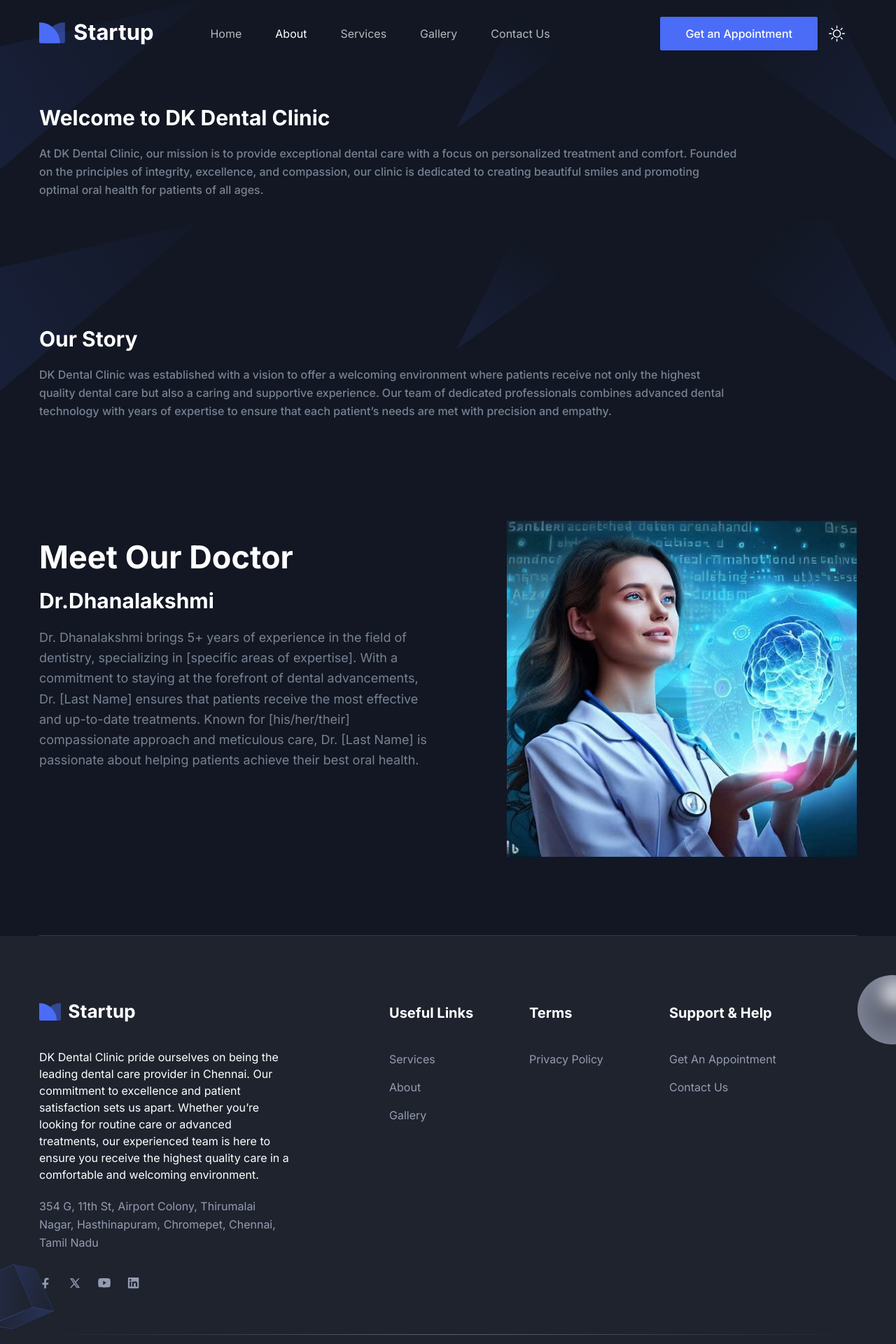
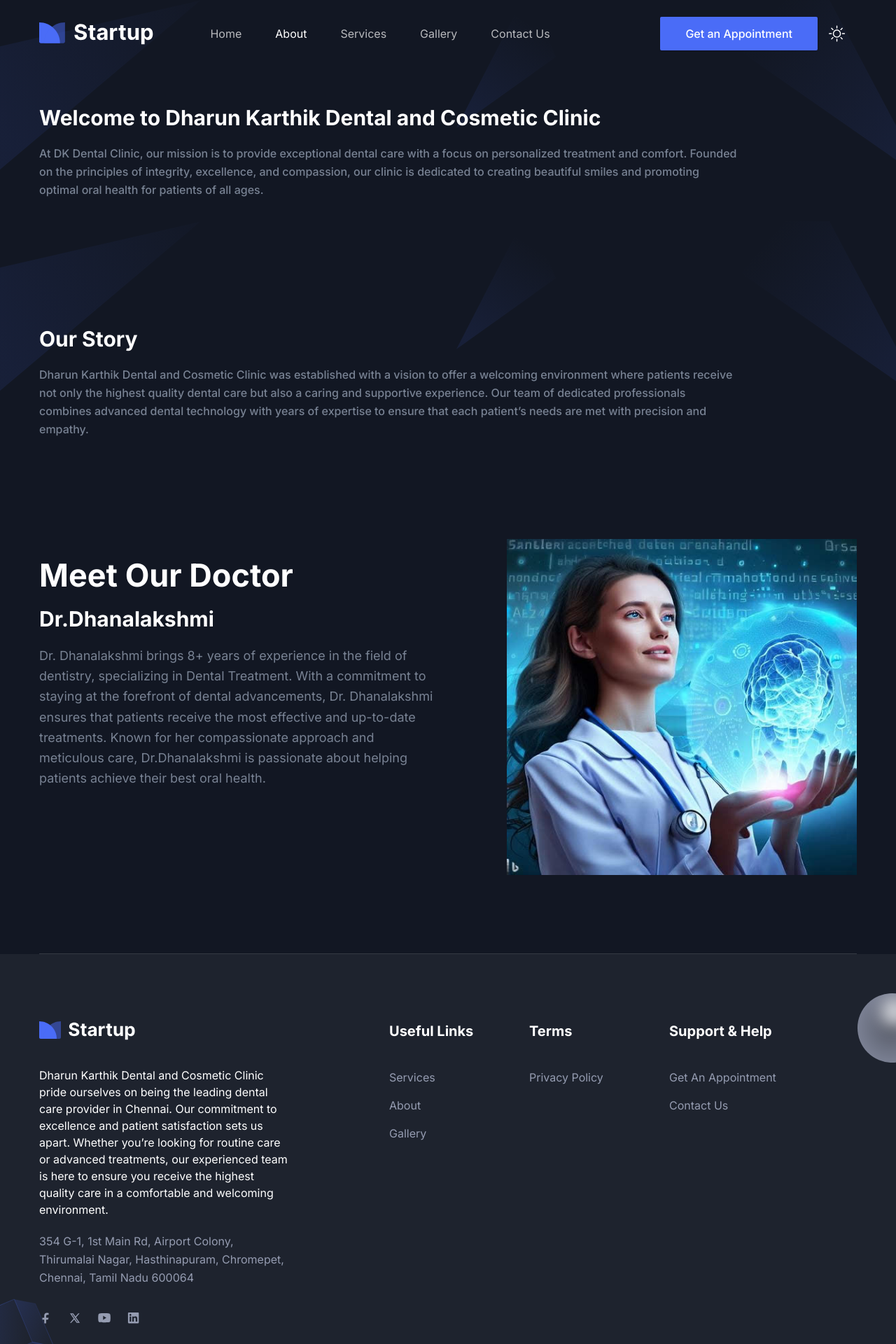
Before and after one commit to prabhakaranazk/nextjs-dkdental, a Next.js app: page /about in a window 1280 px wide. Shown: the top 1920 px of the page at 70% size. Built offline with nearby package versions, Linux system fonts and the light colour scheme.

Commit message:
changed address and title

```diff
--- a/src/app/about/page.tsx
+++ b/src/app/about/page.tsx
@@ -14,12 +14,12 @@ const AboutPage = () => {
   return (
     <>
       <Breadcrumb
-        pageName="Welcome to DK Dental Clinic"
+        pageName="Welcome to Dharun Karthik Dental and Cosmetic Clinic"
         description="At DK Dental Clinic, our mission is to provide exceptional dental care with a focus on personalized treatment and comfort. Founded on the principles of integrity, excellence, and compassion, our clinic is dedicated to creating beautiful smiles and promoting optimal oral health for patients of all ages."
       />
       <Breadcrumb
         pageName="Our Story"
-        description="DK Dental Clinic was established with a vision to offer a welcoming environment where patients receive not only the highest quality dental care but also a caring and supportive experience. Our team of dedicated professionals combines advanced dental technology with years of expertise to ensure that each patient’s needs are met with precision and empathy."
+        description="Dharun Karthik Dental and Cosmetic Clinic was established with a vision to offer a welcoming environment where patients receive not only the highest quality dental care but also a caring and supportive experience. Our team of dedicated professionals combines advanced dental technology with years of expertise to ensure that each patient’s needs are met with precision and empathy."
       />
       <AboutSectionOne />
       {/* <AboutSectionTwo /> */}
--- a/src/components/About/AboutSectionOne.tsx
+++ b/src/components/About/AboutSectionOne.tsx
@@ -33,7 +33,7 @@ const AboutSectionOne = () => {
               </h1>
               <SectionTitle
                 title=""
-                paragraph="Dr. Dhanalakshmi brings 5+ years of experience in the field of dentistry, specializing in [specific areas of expertise]. With a commitment to staying at the forefront of dental advancements, Dr. [Last Name] ensures that patients receive the most effective and up-to-date treatments. Known for [his/her/their] compassionate approach and meticulous care, Dr. [Last Name] is passionate about helping patients achieve their best oral health."
+                paragraph="Dr. Dhanalakshmi brings 8+ years of experience in the field of dentistry, specializing in Dental Treatment. With a commitment to staying at the forefront of dental advancements, Dr. Dhanalakshmi ensures that patients receive the most effective and up-to-date treatments. Known for her compassionate approach and meticulous care, Dr.Dhanalakshmi is passionate about helping patients achieve their best oral health."
               />
               {/* <div
                 className="mb-12 max-w-[570px] lg:mb-0"
--- a/src/components/Footer/index.tsx
+++ b/src/components/Footer/index.tsx
@@ -26,9 +26,9 @@ const Footer = () => {
                     height={30}
                   />
                 </Link>
-                <p className="mb-5">DK Dental Clinic pride ourselves on being the leading dental care provider in Chennai. Our commitment to excellence and patient satisfaction sets us apart. Whether you’re looking for routine care or advanced treatments, our experienced team is here to ensure you receive the highest quality care in a comfortable and welcoming environment.</p>
+                <p className="mb-5">Dharun Karthik Dental and Cosmetic Clinic pride ourselves on being the leading dental care provider in Chennai. Our commitment to excellence and patient satisfaction sets us apart. Whether you’re looking for routine care or advanced treatments, our experienced team is here to ensure you receive the highest quality care in a comfortable and welcoming environment.</p>
                 <p className="mb-9 text-base leading-relaxed text-body-color dark:text-body-color-dark">
-                354 G, 11th St, Airport Colony, Thirumalai Nagar, Hasthinapuram, Chromepet, Chennai, Tamil Nadu
+                354 G-1, 1st Main Rd, Airport Colony, Thirumalai Nagar, Hasthinapuram, Chromepet, Chennai, Tamil Nadu 600064
 
                 </p>
                 <div className="flex items-center">
```
